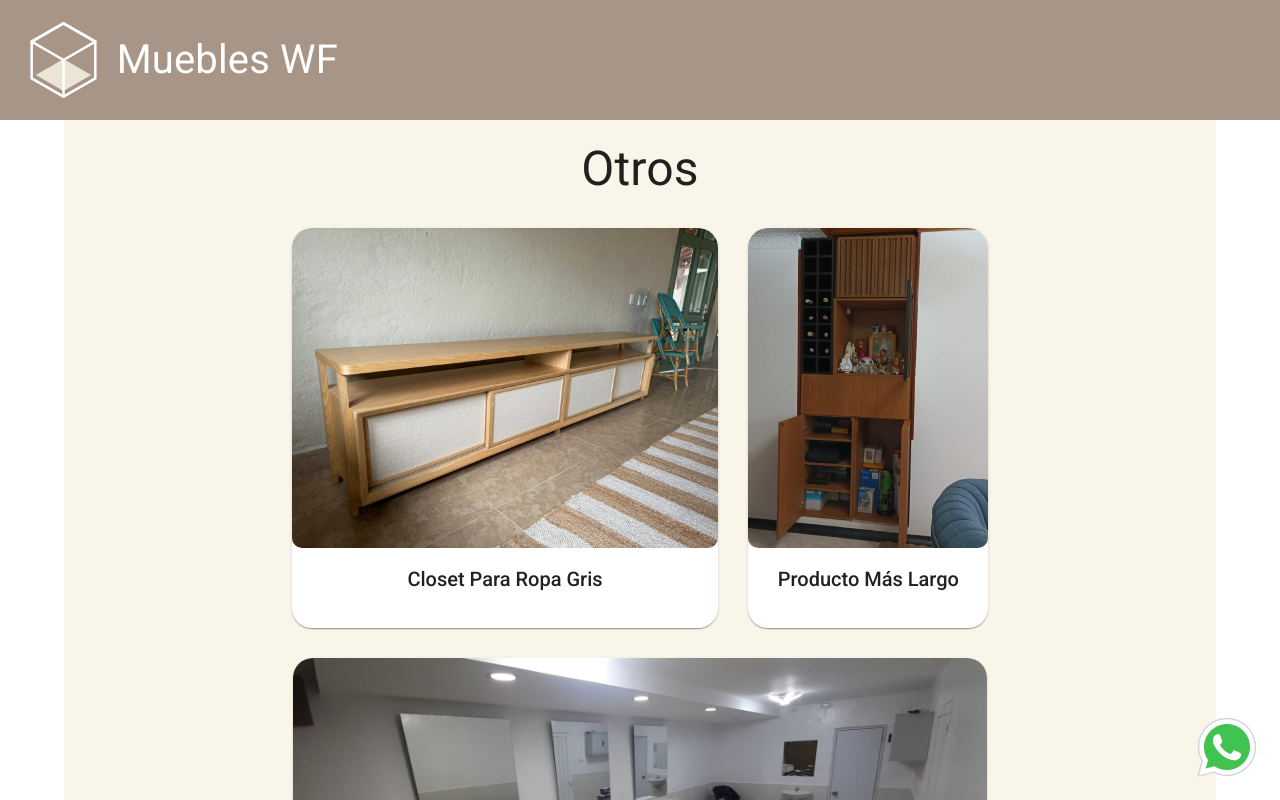
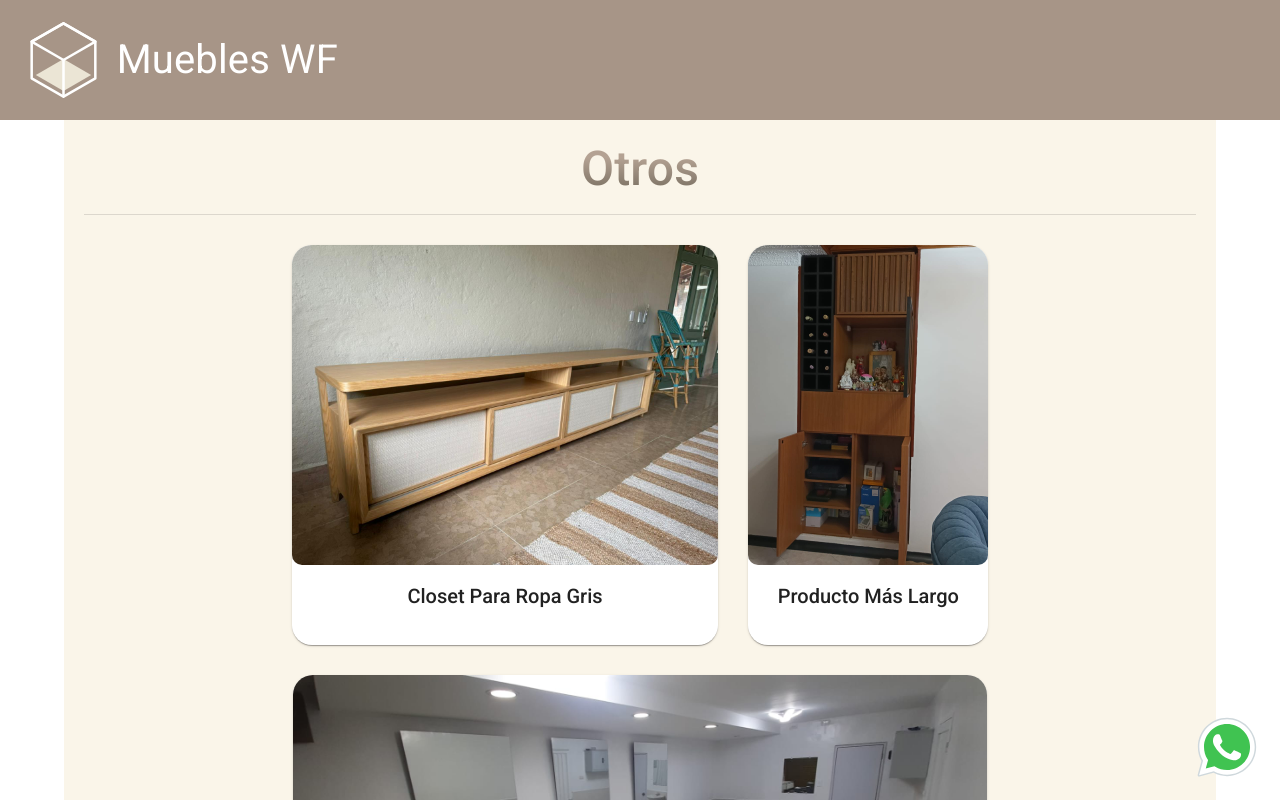
Before and after one commit to wsflorianf/muebles-web, a React (Vite) app: page /otro in a window 1280 px wide. Shown: the top 800 px of the page. Built offline with nearby package versions, Linux system fonts and the light colour scheme.

Commit message:
Divider y estilo de título

```diff
--- a/src/components/Gallery.tsx
+++ b/src/components/Gallery.tsx
@@ -1,4 +1,4 @@
-import { Box, SxProps, Typography } from '@mui/material'
+import { Box, Divider, SxProps, Typography } from '@mui/material'
 import { useState } from 'react'
 import { Product, ProductsData } from '../types'
 import ProductCard from './ProductCard'
@@ -36,9 +36,10 @@ export default function Gallery({ title, data }: GalleryProps) {
 
   return (
     <>
-      <Typography component='h2' variant='h2' fontSize={{xs: 32, md: 48}} fontWeight={{xs: 500,md: 400}}>
+      <Typography className='title' component='h2' variant='h2' marginBottom={2} fontSize={{xs: 32, md: 48}} fontWeight={500}>
         {title}
       </Typography>
+      <Divider flexItem />
       <Box sx={styles}>
         {data.products.map((product) => {
           return (
```
